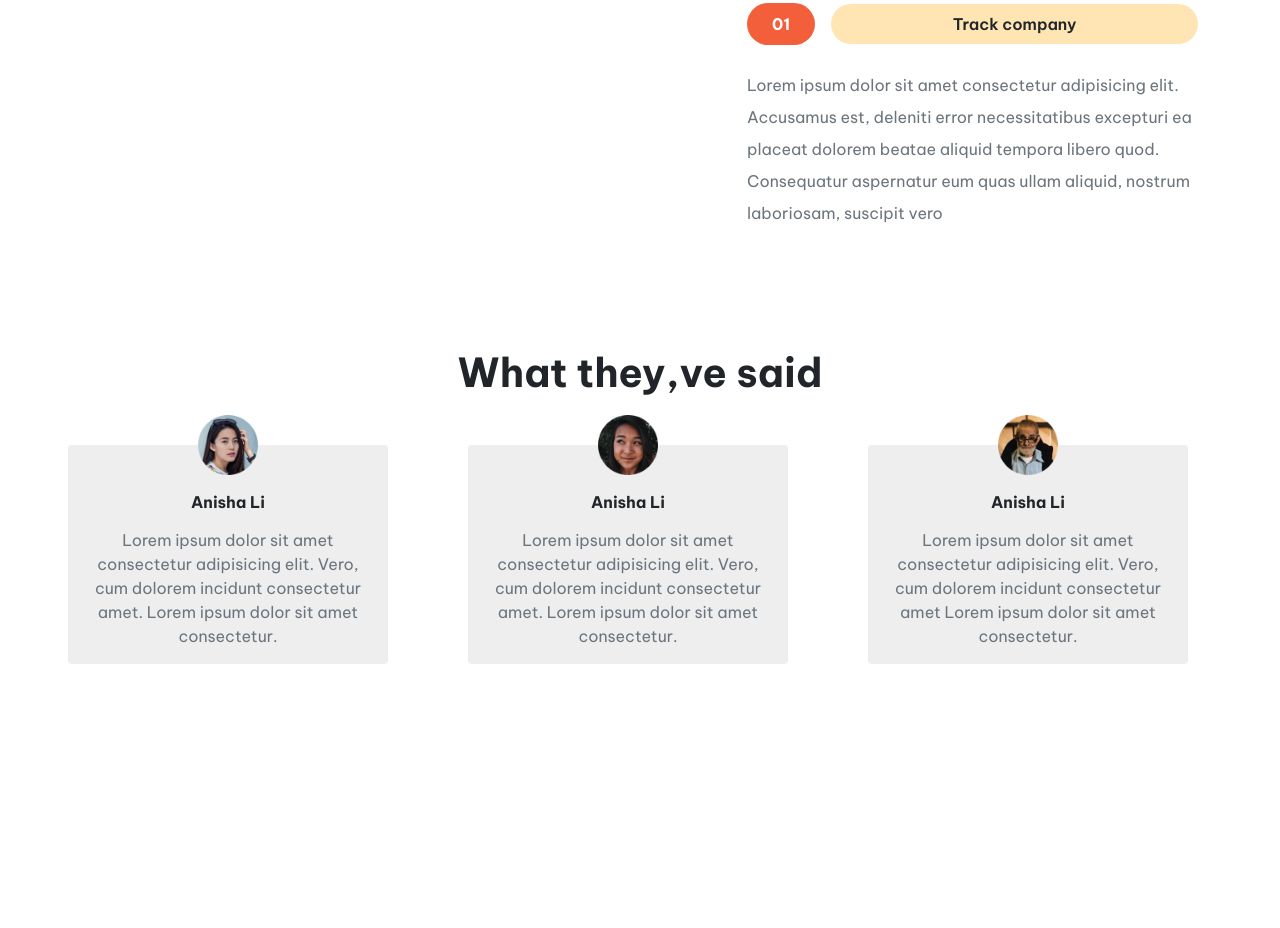
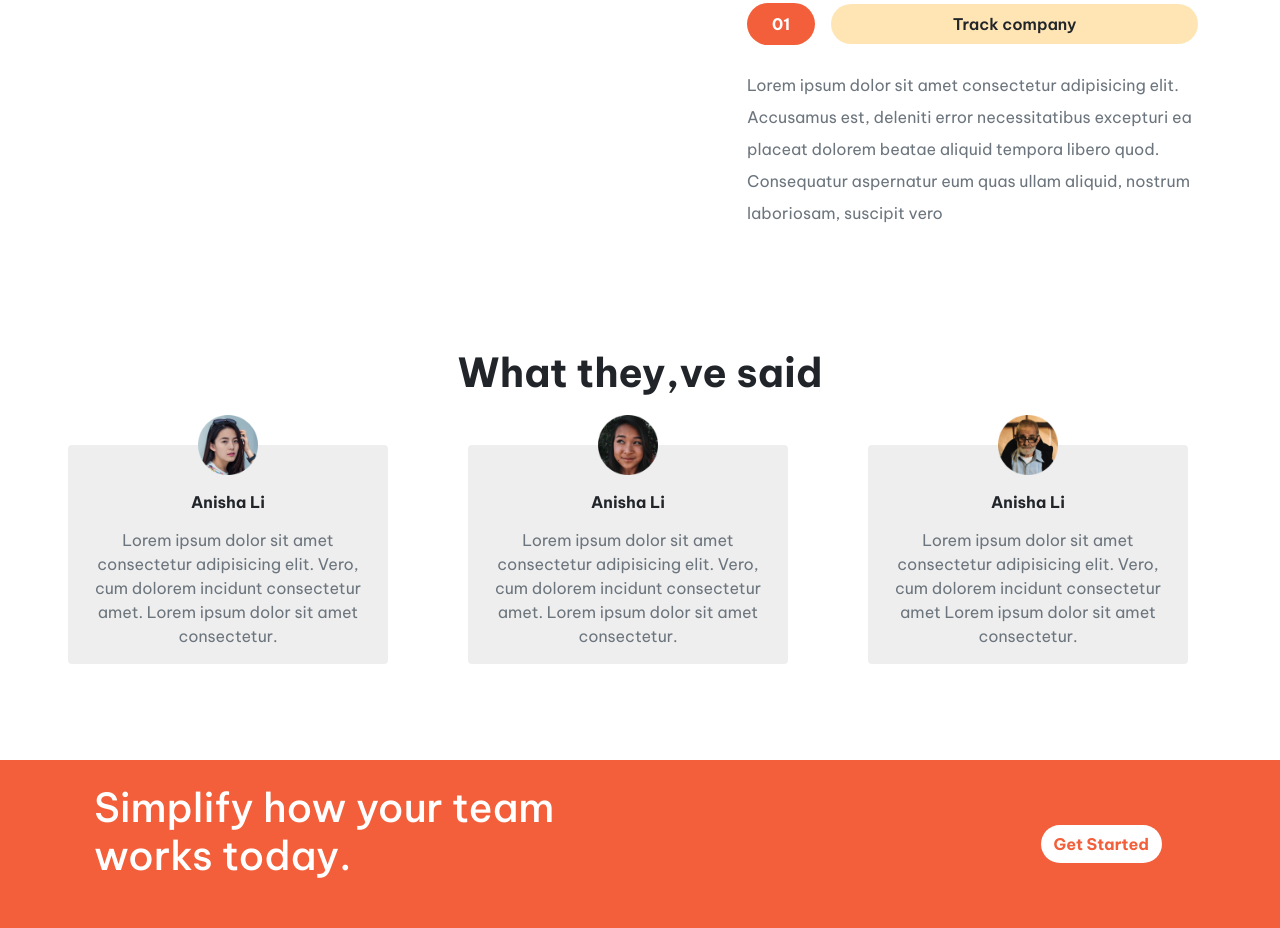
Before and after one commit to Abdullah-Ishtiaq69/Manage-Website, a plain HTML site: page index.html in a window 1280 px wide. Shown: the part 1161-2089 px from the top of the page. Before the commit the page ends 1873 px from the top, so only its background shows below. Drawn offline with nearby package versions, Linux system fonts and the light colour scheme.

Commit message:
Second Last Section Complete

```diff
--- a/index.html
+++ b/index.html
@@ -129,7 +129,7 @@
     </section>
 
     <section>
-        <div class="cotainer text-center">
+        <div class="cotainer text-center mb-5">
             <h1 class="mb-5 fw-bold">What they,ve said</h1>
             <div class="row w-100 justify-content-evenly">
                 <div class="background-card col-12 col-md-3 text-center mb-5 rounded-1">
@@ -151,6 +151,19 @@
         </div>
     </section>
 
+    <section class="last-section">
+        <div class="container text-center p-4">
+            <div class="row w-100 align-items-center">
+                <div class="col-12 col-md-6 text-md-start mb-3">
+                    <h2 class="fs-1 text-white">Simplify how your team works today.</h2>
+                </div>
+                <div class="col-12 col-md-6 text-md-end">
+                    <button class="btn bg-white rounded-5 fw-bold">Get Started</button>
+                </div>
+            </div>
+        </div>
+    </section>
+
 
 
 
--- a/styles.css
+++ b/styles.css
@@ -30,3 +30,15 @@ a {
 .background-card {
     background-color: rgba(128, 128, 128, 0.137);
 }
+
+.last-section {
+    background-color: var(--orange-color);
+}
+
+.last-section .btn {
+    color: var(--orange-color);
+}
+
+.last-section .btn:hover {
+    background-color: white !important;
+}
```
